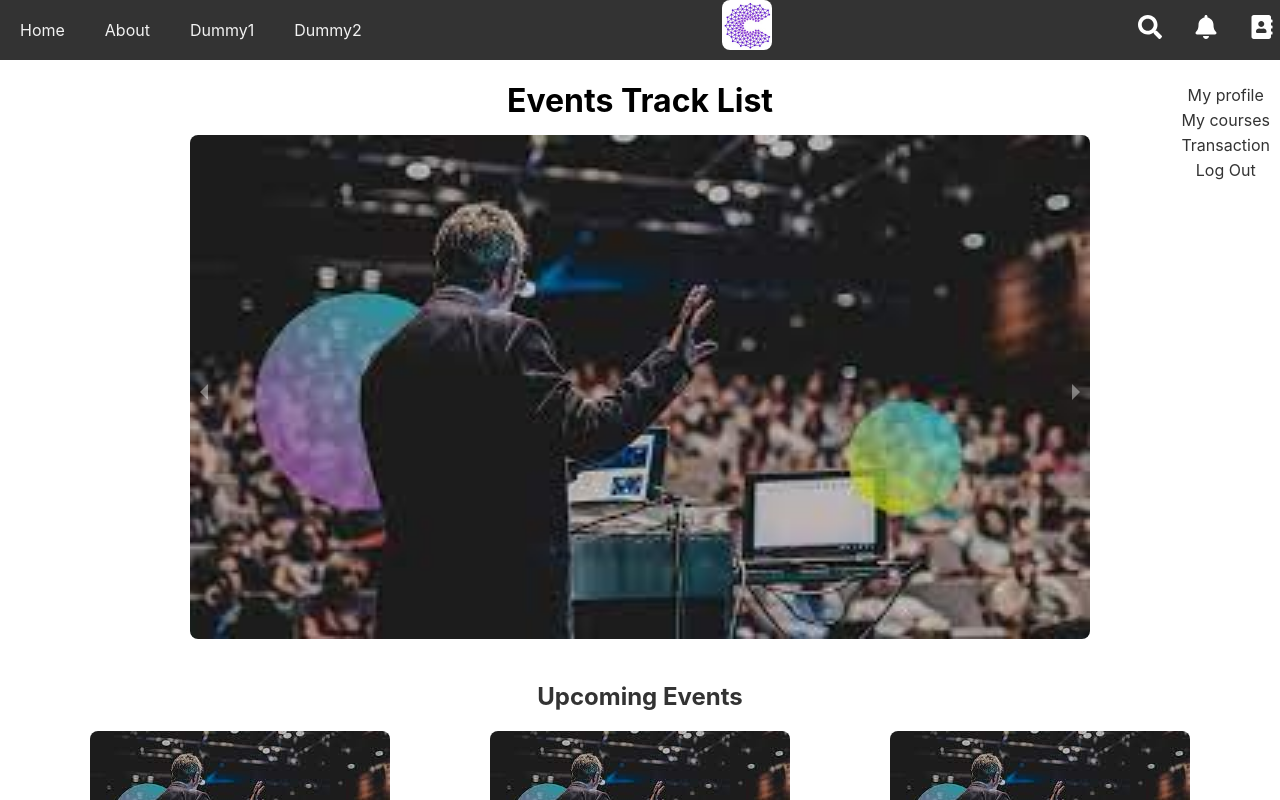
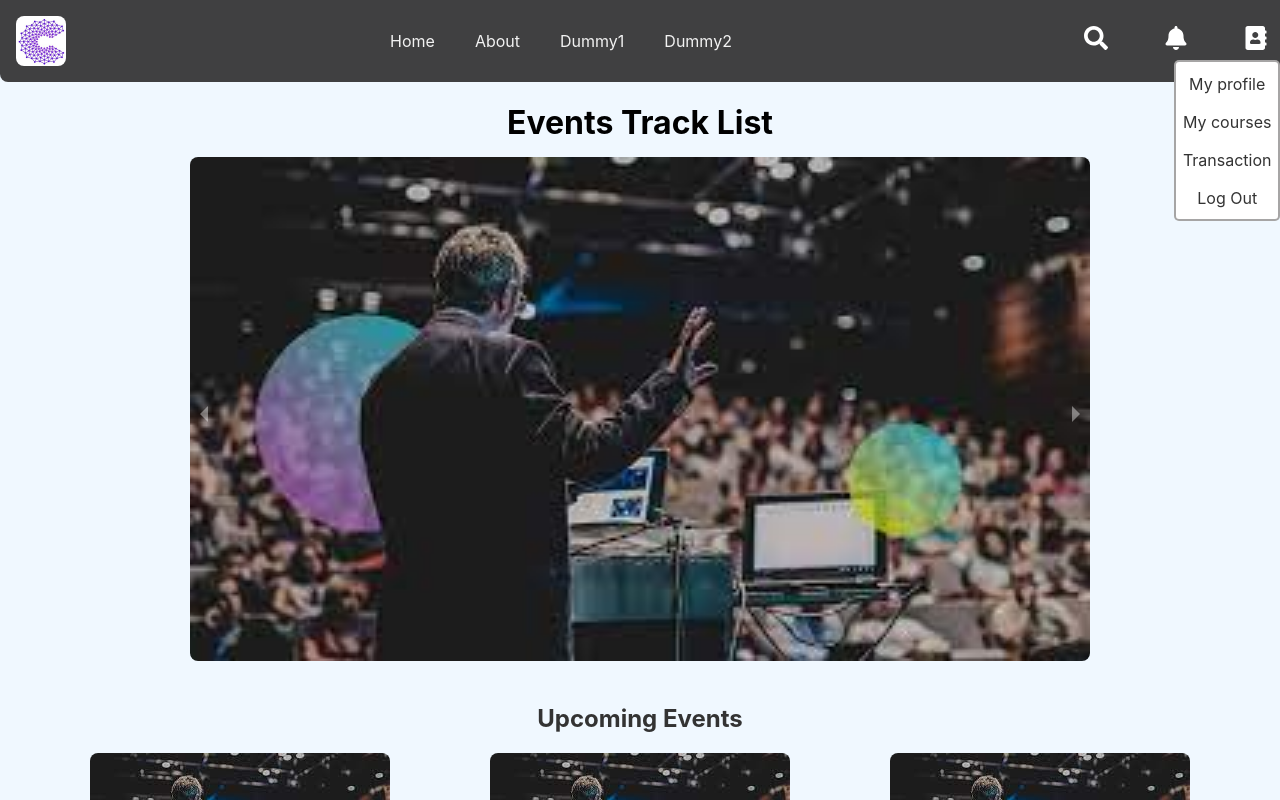
Before and after one commit to ayush-agarwal-190/Event_Page, a React (Create React App) app: page / in a window 1280 px wide. Both pictures are taken after a click on the button 1261 px from the left and 30 px from the top of the page. Shown: the top 800 px of the page. Built offline with nearby package versions, Linux system fonts and the light colour scheme.

Commit message:
modify Added dropdown style

```diff
--- a/package.json
+++ b/package.json
@@ -6,6 +6,7 @@
     "@testing-library/jest-dom": "^5.17.0",
     "@testing-library/react": "^13.4.0",
     "@testing-library/user-event": "^13.5.0",
+    "bootstrap": "^5.3.2",
     "react": "^18.2.0",
     "react-dom": "^18.2.0",
     "react-icons": "^4.12.0",
--- a/src/App.css
+++ b/src/App.css
@@ -7,13 +7,13 @@
   flex-direction: column;
   justify-content: center;
   align-items: center;
+  background-color: rgb(240, 248, 255);
 }
 
-
-
-
 .event-card:hover {
-  transform: scale(1.1); /* (150% zoom - Note: if the zoom is too large, it will go outside of the viewport) */
+  transform: scale(
+    1.1
+  ); /* (150% zoom - Note: if the zoom is too large, it will go outside of the viewport) */
 }
 
 .event-list {
@@ -21,15 +21,12 @@
   flex-direction: row; /* Stacks the cards horizontally */
   flex-wrap: wrap; /* Allows the items to wrap as needed */
   justify-content: space-around; /* Distributes space evenly between the cards */
-  width:100%;
+  width: 100%;
 }
 
 .event-card {
   width: calc(33% - 20px);
 }
-
-
-
 
 h2 {
   color: #333;
@@ -42,10 +39,10 @@ img {
   margin-bottom: 10px;
 }
 
-.past-event{
-  filter:grayscale(100%);
+.past-event {
+  filter: grayscale(100%);
 }
 
-.past-event:hover{
-  filter:grayscale(0%);
+.past-event:hover {
+  filter: grayscale(0%);
 }
--- a/src/Events.css
+++ b/src/Events.css
@@ -21,7 +21,8 @@
   margin: 10px;
   border-radius: 8px;
   box-shadow: 0 2px 4px rgba(0, 0, 0, 0.1);
-  transition: transform .2s; /* Animation */
+  transition: transform 1.1s; /* Animation */
+  transition-timing-function: ease-in-out;
 }
 
 .event-card:hover {
--- a/src/Navbar.css
+++ b/src/Navbar.css
@@ -1,14 +1,18 @@
 /* Navbar.css */
 .navbar {
-  background-color: #333;
+  background-color: rgba(51, 51, 51, 0.93);
   overflow: hidden;
   display: flex;
   justify-content: space-between; /* Align items to the left, center, and right */
-  width:100%;
+  width: 100%;
+  border-radius: 0rem 0rem 0.5rem 0.5rem;
 }
 
-.navbar .left, .navbar .middle, .navbar .right {
+.navbar .left,
+.navbar .middle,
+.navbar .right {
   display: flex;
+  justify-content: space-between;
   align-items: center;
 }
 
@@ -17,6 +21,8 @@
   margin: 0;
   padding: 0;
   display: flex; /* Align list items in a row */
+
+  justify-content: space-between;
 }
 
 .navbar li {
@@ -35,6 +41,7 @@
 }
 
 .navbar img {
+  margin: 1rem;
   height: 50px; /* Adjust as needed */
   width: 50px; /* Adjust as needed */
 }
@@ -45,23 +52,35 @@
   color: #fff;
   font-size: 1.5rem;
   cursor: pointer;
-  margin-left: 20px; /* Add space between icons */
+  margin-left: 2rem; /* Add space between icons */
+  padding: 0.75rem;
 }
 
 .search-input {
   margin-left: 10px;
   padding: 5px 10px;
   font-size: 1rem;
+  border-radius: 0.5rem;
 }
 
-.notification-box, .contact-box {
+.notification-box,
+.contact-box {
   background-color: #fff;
   color: #333;
-  padding: 10px;
-  margin-top: 10px;
+  display: flex;
+  flex-direction: column;
+  padding: 2.5px;
+  margin-top: 0.1px;
   border-radius: 5px;
   position: absolute;
+  border: 2px solid #18171762;
   top: 60px; /* Adjust as needed */
+  z-index: 3;
+}
+.dropDown-content {
+  /* border: 1px solid rgba(0, 0, 0, 0.495); */
+  padding: 0.25rem;
+  border-radius: 5px;
 }
 
 .contact-box {
@@ -76,5 +95,12 @@
 }
 
 .contact-box a:hover {
-  color: #666;
+  padding: 1rem;
+  background-color: #666;
+  border-radius: 1rem;
 }
+input:focus,
+textarea:focus,
+select:focus {
+  outline: none;
+}
--- a/src/Navbar.js
+++ b/src/Navbar.js
@@ -1,7 +1,7 @@
-import React, { useState, useEffect, useRef } from 'react';
-import { FaSearch, FaTimes, FaBell, FaAddressBook } from 'react-icons/fa';
-import './Navbar.css';
-import logo from './logo2.jpg'; // import your logo image
+import React, { useState, useEffect, useRef } from "react";
+import { FaSearch, FaTimes, FaBell, FaAddressBook } from "react-icons/fa";
+import "./Navbar.css";
+import logo from "./logo2.jpg"; // import your logo image
 
 const Navbar = () => {
   const [searchOpen, setSearchOpen] = useState(false);
@@ -13,13 +13,16 @@ const Navbar = () => {
 
   useEffect(() => {
     const handleClickOutside = (event) => {
-            if (notificationRef.current && !notificationRef.current.contains(event.target)) {
+      if (
+        notificationRef.current &&
+        !notificationRef.current.contains(event.target)
+      ) {
         setShowNotification(false);
       }
       if (contactRef.current && !contactRef.current.contains(event.target)) {
         setShowContact(false);
       }
-        }
+    };
 
     document.addEventListener("mousedown", handleClickOutside);
     return () => {
@@ -29,39 +32,67 @@ const Navbar = () => {
 
   return (
     <nav className="navbar">
-            <div className="left">
-                <ul>
-                    <li><a href="#">Home</a></li>
-                    <li><a href="#">About</a></li>
-                    <li><a href="#">Dummy1</a></li>
-                    <li><a href="#">Dummy2</a></li>
-                </ul>
-            </div>
       <div className="middle">
         <img src={logo} alt="Logo" />
       </div>
+      <div className="left">
+        <ul>
+          <li>
+            <a href="#">Home</a>
+          </li>
+          <li>
+            <a href="#">About</a>
+          </li>
+          <li>
+            <a href="#">Dummy1</a>
+          </li>
+          <li>
+            <a href="#">Dummy2</a>
+          </li>
+        </ul>
+      </div>
+
       <div className="right">
-                <button className="icon-button" onClick={() => setSearchOpen(!searchOpen)}>
+        <button
+          className="icon-button"
+          onClick={() => setSearchOpen(!searchOpen)}
+        >
           {searchOpen ? <FaTimes /> : <FaSearch />}
         </button>
         {searchOpen && (
           <input type="text" className="search-input" placeholder="Search..." />
         )}
-                <button className="icon-button" onClick={() => setShowNotification(!showNotification)}>
+        <button
+          className="icon-button"
+          onClick={() => setShowNotification(!showNotification)}
+        >
           <FaBell />
         </button>
         {showNotification && (
-                    <div ref={notificationRef} className="notification-box">No New Notification here</div>
+          <div ref={notificationRef} className="notification-box">
+            No New Notification here
+          </div>
         )}
-                <button className="icon-button" onClick={() => setShowContact(!showContact)}>
+        <button
+          className="icon-button"
+          onClick={() => setShowContact(!showContact)}
+        >
           <FaAddressBook />
         </button>
         {showContact && (
           <div ref={contactRef} className="contact-box">
-                        <a href="#">My profile</a>
-                        <a href="#">My courses</a>
-                        <a href="#">Transaction</a>
-                        <a href="#">Log Out</a>
+            <a className="dropDown-content" href="#">
+              My profile
+            </a>
+            <a className="dropDown-content" href="#">
+              My courses
+            </a>
+            <a className="dropDown-content" href="#">
+              Transaction
+            </a>
+            <a className="dropDown-content" href="#">
+              Log Out
+            </a>
           </div>
         )}
       </div>
```
Also changed, not shown: 2 other files (tests, documents, lock files or other folders). Lines whose indentation alone changed are shown as unchanged.
